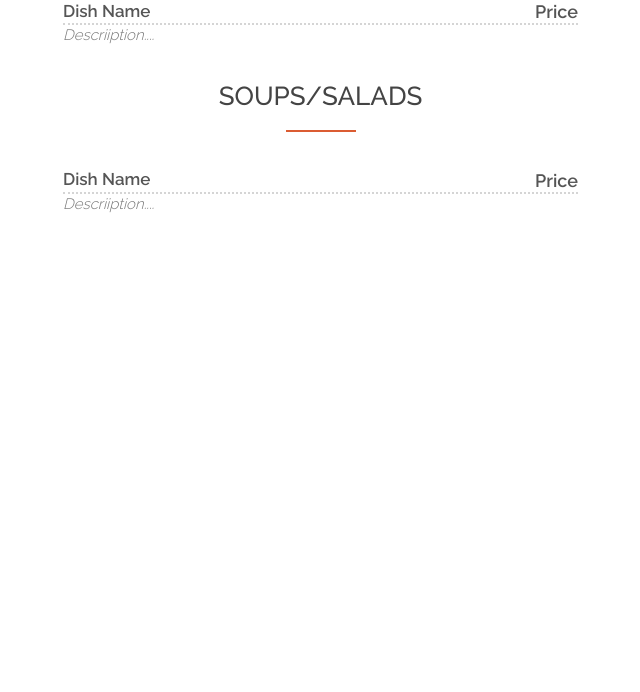
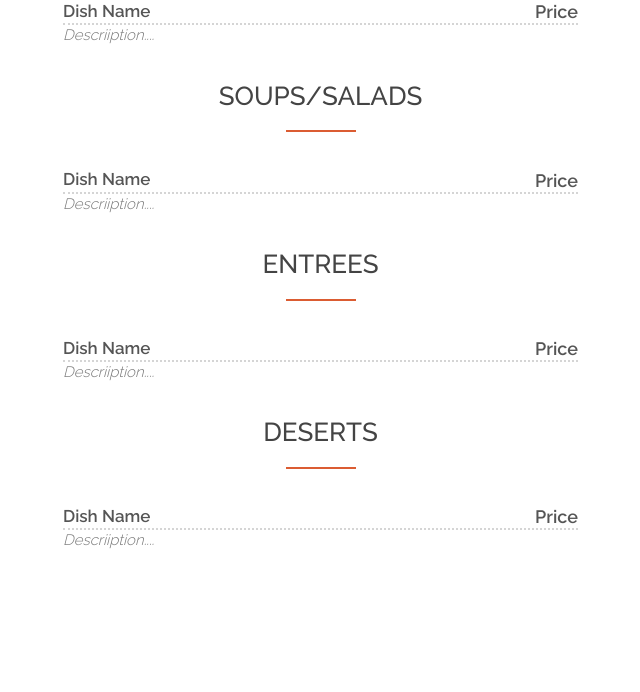
Before and after one commit to Decodedmind/Capstone, a Django app: page // in a window 1280 px wide. Shown: the part 1296-1988 px from the top of the page, without its empty margins (32-672 px from the left). Before the commit the page ends 1508 px from the top, so only its background shows below. Run offline with Django 4.2, Linux system fonts and the light colour scheme; some libraries are stand-ins or nearby versions.

Commit message:
Fixed dinner.html

```diff
--- a/capstone/mcewens/templates/dinner.html
+++ b/capstone/mcewens/templates/dinner.html
@@ -25,6 +25,20 @@
             <div class="menu-item-price">Price</div>
             <div class="menu-item-description">Descriiption....</div>
           </div>
+          <h2 class="menu-section-title">Entrees</h2>
+          <hr />
+          <div class="menu-item">
+            <div class="menu-item-name">Dish Name</div>
+            <div class="menu-item-price">Price</div>
+            <div class="menu-item-description">Descriiption....</div>
+          </div>
+          <h2 class="menu-section-title">Deserts</h2>
+          <hr />
+          <div class="menu-item">
+            <div class="menu-item-name">Dish Name</div>
+            <div class="menu-item-price">Price</div>
+            <div class="menu-item-description">Descriiption....</div>
+          </div>
         </div>
       </div>
     </div>
--- a/capstone/mcewens/templates/home.html
+++ b/capstone/mcewens/templates/home.html
@@ -21,6 +21,9 @@
       </div>
     </div>
   </div>
+  <div>
+
+
 
   <!-- Portfolio Section -->
   <div id="portfolio">
```
